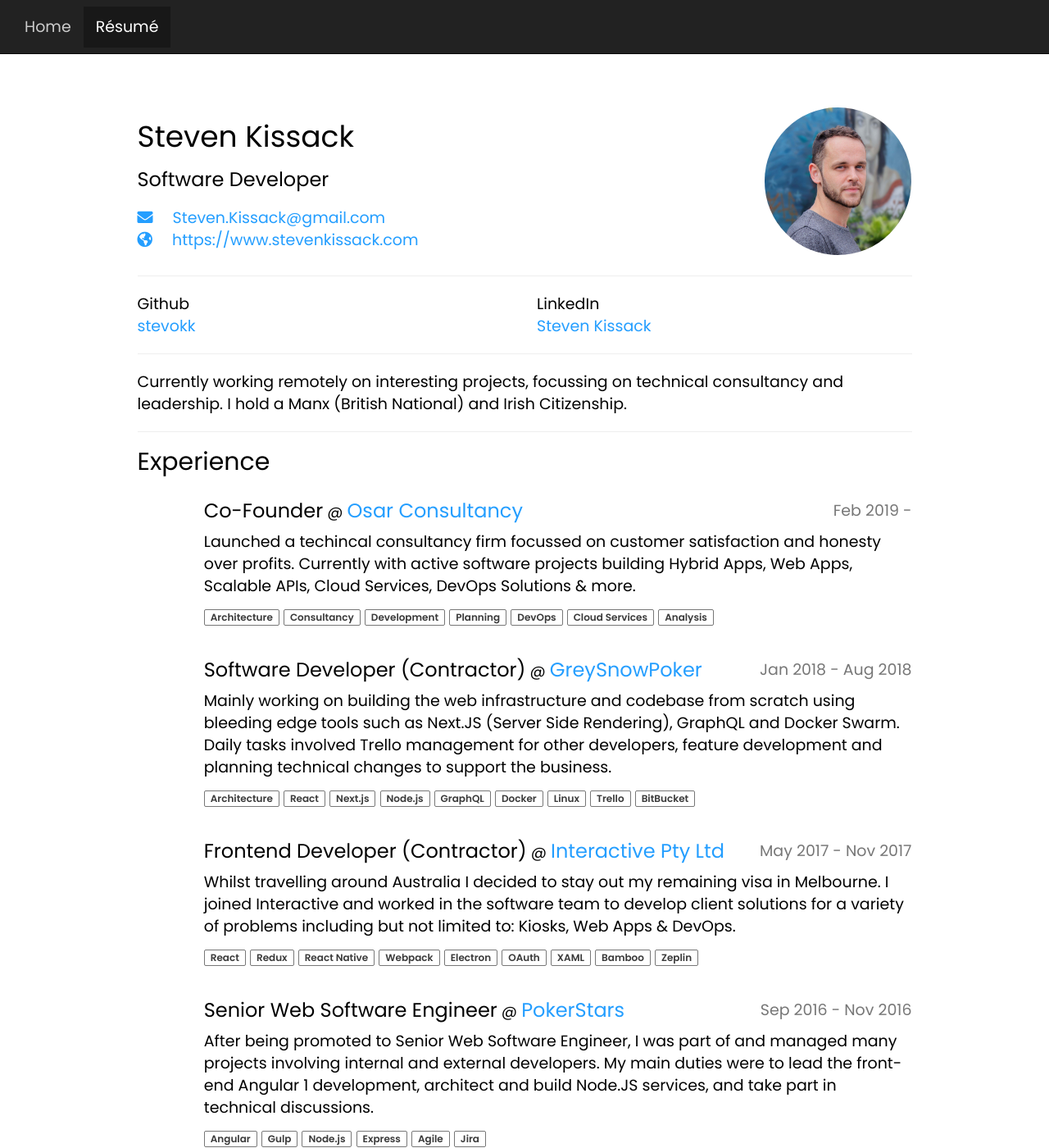
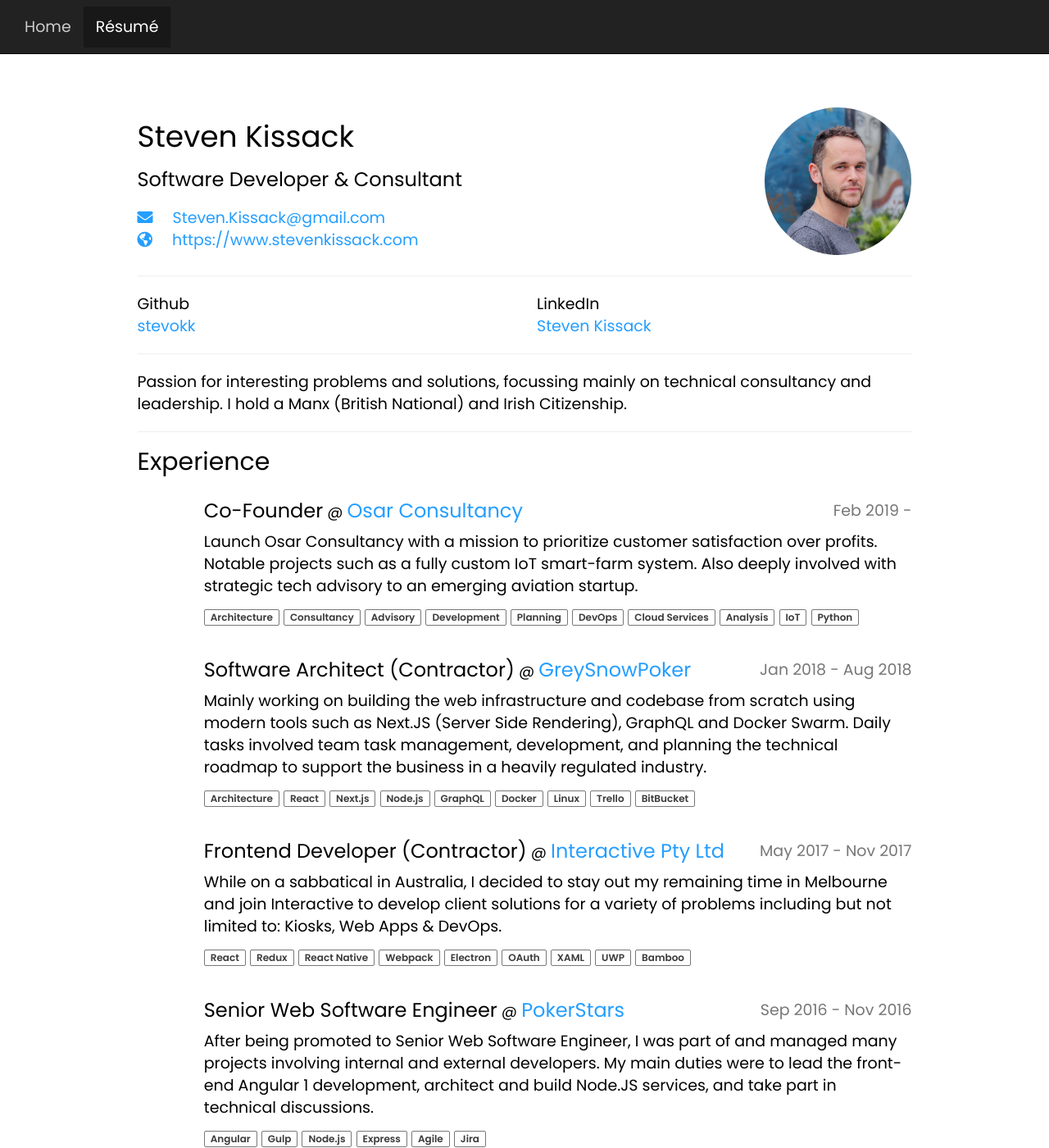
Before and after one commit to stevenkissack/stevokk.github.io, a Jekyll site: the page built from _pages/resume.md, in a window 1280 px wide and 1400 px high. Shown: the whole window at 82% size. Built offline with Jekyll 4.4.1, drawn with Linux system fonts in a browser that asks for light colours; nearby versions of some CDN libraries; some of the changed text lies outside the part shown.

Commit message:
resume update

```diff
--- a/_data/resume.json
+++ b/_data/resume.json
@@ -1,12 +1,12 @@
 {
     "basics": {
       "name": "Steven Kissack",
-      "label": "Software Developer",
+      "label": "Software Developer & Consultant",
       "picture": "/images/headshot_blur.jpeg",
       "email": "Steven.Kissack@gmail.com",
       "phone": null,
       "website": "https://www.stevenkissack.com",
-      "summary": "Currently working remotely on interesting projects, focussing on technical consultancy and leadership. I hold a Manx (British National) and Irish Citizenship.",
+      "summary": "Passion for interesting problems and solutions, focussing mainly on technical consultancy and leadership. I hold a Manx (British National) and Irish Citizenship.",
       "location": {
         "address": "",
         "postalCode": "",
@@ -37,16 +37,16 @@
         "position": "Co-Founder",
         "website": "http://www.osar.im",
         "startDate": "2019-02-20",
-        "summary": "Launched a techincal consultancy firm focussed on customer satisfaction and honesty over profits. Currently with active software projects building Hybrid Apps, Web Apps, Scalable APIs, Cloud Services, DevOps Solutions & more.",
-        "highlights": ["Architecture", "Consultancy", "Development", "Planning", "DevOps", "Cloud Services", "Analysis"]
+        "highlights": ["Architecture", "Consultancy", "Advisory", "Development", "Planning", "DevOps", "Cloud Services", "Analysis", "IoT", "Python"],
+        "summary": "Launch Osar Consultancy with a mission to prioritize customer satisfaction over profits. Notable projects such as a fully custom IoT smart-farm system. Also deeply involved with strategic tech advisory to an emerging aviation startup."
       },
       {
         "company": "GreySnowPoker",
-        "position": "Software Developer (Contractor)",
+        "position": "Software Architect (Contractor)",
         "website": "https://www.greysnowpoker.com",
         "startDate": "2018-01-22",
         "endDate": "2018-08-27",
-        "summary": "Mainly working on building the web infrastructure and codebase from scratch using bleeding edge tools such as Next.JS (Server Side Rendering), GraphQL and Docker Swarm. Daily tasks involved Trello management for other developers, feature development and planning technical changes to support the business.",
+        "summary": "Mainly working on building the web infrastructure and codebase from scratch using modern tools such as Next.JS (Server Side Rendering), GraphQL and Docker Swarm. Daily tasks involved team task management, development, and planning the technical roadmap to support the business in a heavily regulated industry.",
         "highlights": ["Architecture", "React", "Next.js", "Node.js", "GraphQL", "Docker", "Linux", "Trello", "BitBucket"]
       },
       {
@@ -55,8 +55,8 @@
         "website": "https://www.interactive.com.au/",
         "startDate": "2017-05-15",
         "endDate": "2017-11-19",
-        "summary": "Whilst travelling around Australia I decided to stay out my remaining visa in Melbourne. I joined Interactive and worked in the software team to develop client solutions for a variety of problems including but not limited to: Kiosks, Web Apps & DevOps.",
-        "highlights": ["React", "Redux", "React Native", "Webpack", "Electron", "OAuth", "XAML", "Bamboo", "Zeplin"]
+        "summary": "While on a sabbatical in Australia, I decided to stay out my remaining time in Melbourne and join Interactive to develop client solutions for a variety of problems including but not limited to: Kiosks, Web Apps & DevOps.",
+        "highlights": ["React", "Redux", "React Native", "Webpack", "Electron", "OAuth", "XAML", "UWP", "Bamboo"]
       },
       {
         "company": "PokerStars",
@@ -115,16 +115,15 @@
         "level": "Advanced",
         "keywords": [
           "HTML5",
-          "XAML",
           "Markdown",
           "CSS",
           "LESS & SASS",
           "Javascript / ECMAScript",
           "React & Redux",
-          "React Native & Expo",
-          "Next.js (Serverside Render)",
+          "Next.js",
           "Webpack & Gulp",
-          "Jekyll"
+          "Jekyll",
+          "Hugo"
         ]
       },
       {
@@ -132,6 +131,7 @@
         "level": "Advanced",
         "keywords": [
           "Node.js & Express",
+          "Python & FastAPI",
           "GraphQL",
           "SQL & NoSQL",
           "Redis",
@@ -146,15 +146,14 @@
       {
         "name": "Currently Learning",
         "keywords": [
-          "Golang",
-          "Blockchain & DAPP Development",
-          "Spanish"
+          "Embedded Systems (ESP)",
+          "Blockchain & DAPP Development"
         ]
       },
       {
         "name": "Leader / Management",
         "keywords": [
-          "Jira & Agile + Installation & Advanced Configuration",
+          "Jira Agile + Installation & Advanced Configuration",
           "Trello",
           "Project Tracking & Timelines",
           "Charting - Gannt, Burndown, etc",
@@ -163,19 +162,6 @@
           "Team Management",
           "Scrum Methodology",
           "Developer Mentoring"
-        ]
-      },
-      {
-        "name": "Retired Skills",
-        "keywords": [
-          "Angular 1",
-          "C#",
-          "XSLT",
-          "UWP",
-          "Perl",
-          "Android Java",
-          "Wordpress",
-          "jQuery"
         ]
       }
     ],
```
Also changed, not shown: js/script.js (deleted), 1 other file.
